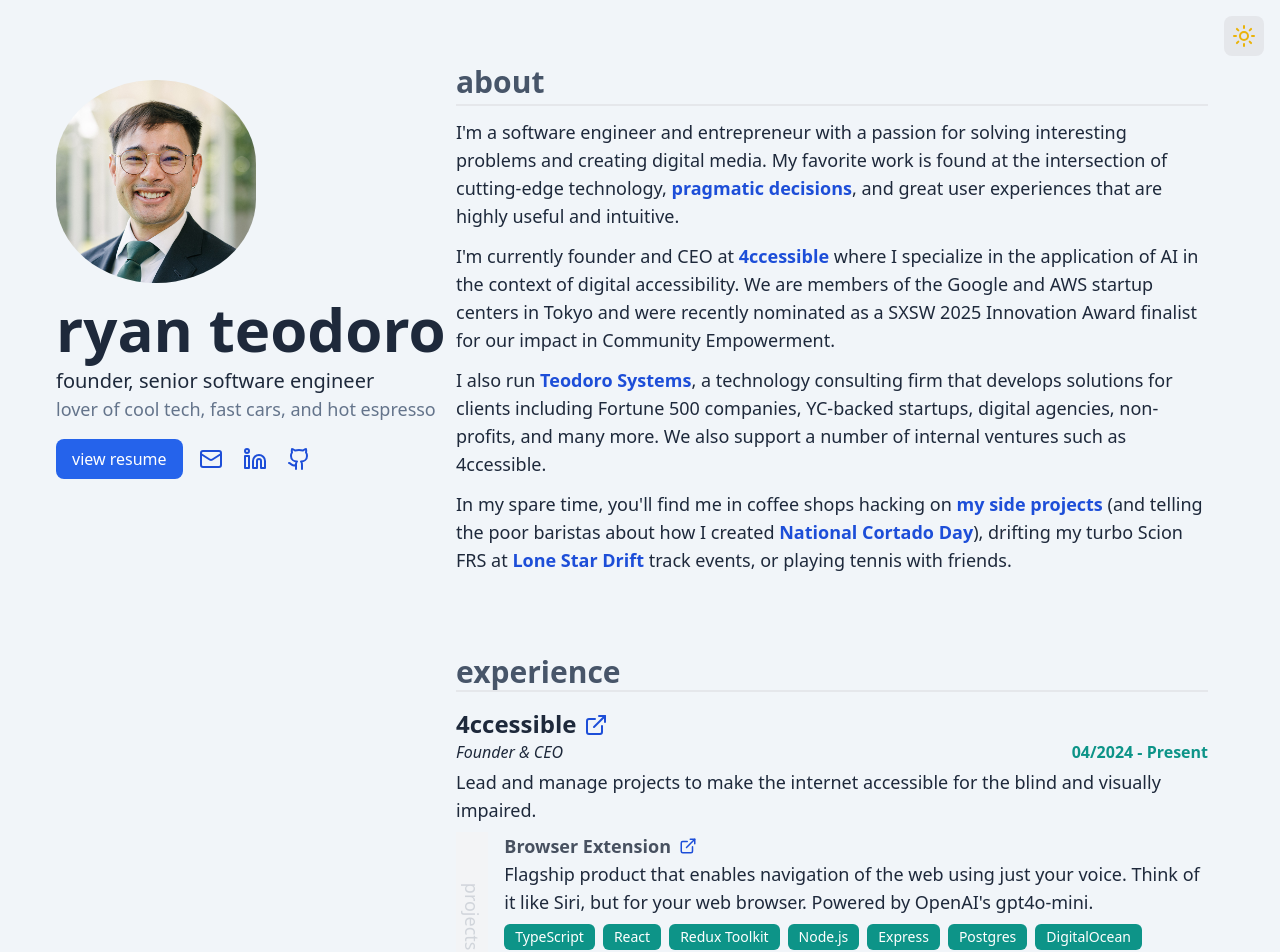
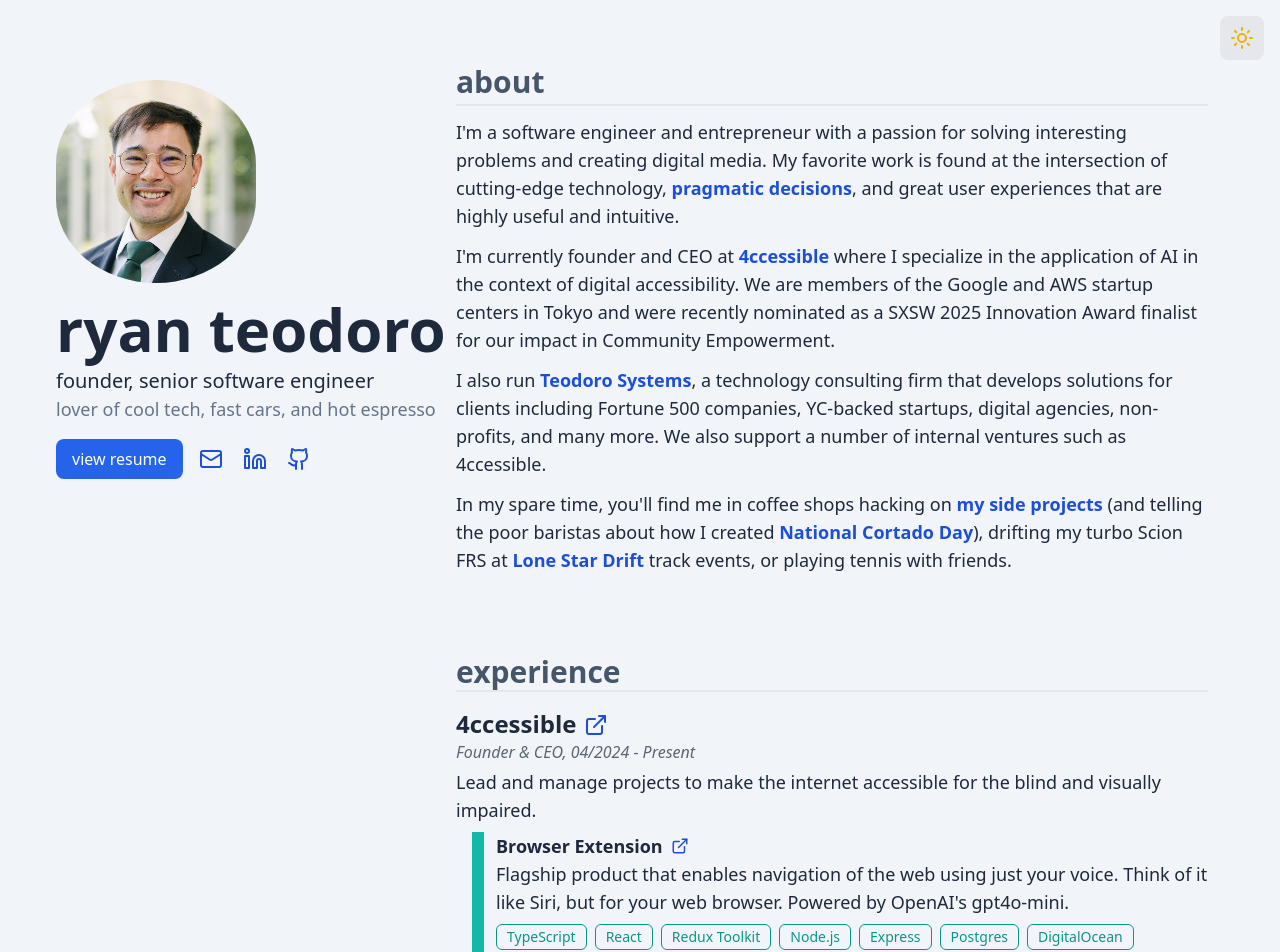
Before and after one commit to thechori/ryanteodoro.com-v2-frontend, a React (Vite) app: page / in a window 1280 px wide. Shown: the top 952 px of the page. Built offline with nearby package versions, Linux system fonts and the light colour scheme.

Commit message:
improve ui for rendering projects within an experience

```diff
--- a/src/components/badge/index.tsx
+++ b/src/components/badge/index.tsx
@@ -13,7 +13,8 @@ const badgeVariants = cva(
         secondary: "bg-orange-400",
         tertiary: "bg-green-400",
         destructive: "bg-red-500 text-white ",
-        outline: "border-blue-500 text-blue-500"
+        outline: "border-blue-500 text-blue-500",
+        outlineSecondary: "border-teal-600 text-teal-600"
       },
       size: {
         sm: "px-2 py-0.5 text-xs",
--- a/src/components/experiences/index.tsx
+++ b/src/components/experiences/index.tsx
@@ -42,39 +42,26 @@ const Experiences = () => {
             {/* roles within experience */}
             {experience.roles.map((role, index) => (
               <div key={index}>
-                <div className="flex justify-between mb-1">
-                  <div className="italic text-sm md:text-base">
-                    {role.title}
+                <div className="flex  mb-1">
+                  <div className="opacity-70 italic text-sm md:text-base">
+                    {role.title}, {format(role.startDate, "MM/yyyy")} -{" "}
+                    {role.endDate ? format(role.endDate, "MM/yyyy") : "Present"}
                   </div>
-                  {role.startDate && (
-                    <div className="font-semibold text-teal-600 text-sm md:text-base">
-                      {format(role.startDate, "MM/yyyy")} -{" "}
-                      {role.endDate
-                        ? format(role.endDate, "MM/yyyy")
-                        : "Present"}
-                    </div>
-                  )}
                 </div>
                 <div>{role.description}</div>
 
                 {/* projects within role */}
-                <div className="mt-2 flex">
-                  <div className="relative w-24 bg-gray-100 text-gray-300 overflow-hidden">
+                <div className="flex flex-col mt-2 pl-4 gap-10">
+                  {role.projects.map((project, index) => (
                     <div
-                      className="flex absolute top-1/2 left-1/2
-             transform -translate-x-1/2 -translate-y-1/2 rotate-90"
+                      key={index}
+                      className="border-l-[12px] border-teal-500 pl-3"
                     >
-                      {_.times(20, () => (
-                        <div className="px-10">projects</div>
-                      ))}
+                      <div className="flex items-center">
+                        <div>
+                          <div className="font-semibold pr-2">
+                            {project.name}
                           </div>
-                  </div>
-                  <div>
-                    {role.projects.map((project, index) => (
-                      <div key={index} className="pl-4 mb-6">
-                        <div className="flex items-center">
-                          <div className="font-semibold opacity-80 pr-2">
-                            {project.name}
                         </div>
                         {project.url && (
                           <a href={project.url} target="_blank">
@@ -86,12 +73,13 @@ const Experiences = () => {
 
                       <div className="flex flex-wrap gap-2 mt-2">
                         {project.tags.map((element, index) => (
-                            <Badge key={index}>{element}</Badge>
+                          <Badge variant="outlineSecondary" key={index}>
+                            {element}
+                          </Badge>
                         ))}
                       </div>
                     </div>
                   ))}
-                  </div>
                 </div>
               </div>
             ))}
--- a/src/components/mode-toggle/index.tsx
+++ b/src/components/mode-toggle/index.tsx
@@ -33,7 +33,7 @@ export default function ModeToggle() {
   return (
     <button
       onClick={toggleTheme}
-      className="fixed top-4 right-4 p-2 rounded-lg bg-gray-200 text-yellow-500 dark:text-purple-300 dark:bg-gray-700 hover:opacity-50 transition-all hover:cursor-pointer"
+      className="fixed top-4 right-4 p-2 border-2 rounded-lg bg-gray-200 text-yellow-500 dark:text-purple-300 dark:bg-gray-700 hover:opacity-50 transition-all hover:cursor-pointer"
       aria-label="Toggle theme"
     >
       {theme === "light" ? <Sun /> : <Moon />}
--- a/src/types/index.ts
+++ b/src/types/index.ts
@@ -9,7 +9,7 @@ export interface Experience {
 export interface Role {
   title: string;
   type: "Full time" | "Part time" | "Contract" | "Internship" | "Founder";
-  startDate: Date | null;
+  startDate: Date;
   endDate: Date | null;
   achievements: string[];
   projects: Project[];
```
Lines whose indentation alone changed are shown as unchanged.
